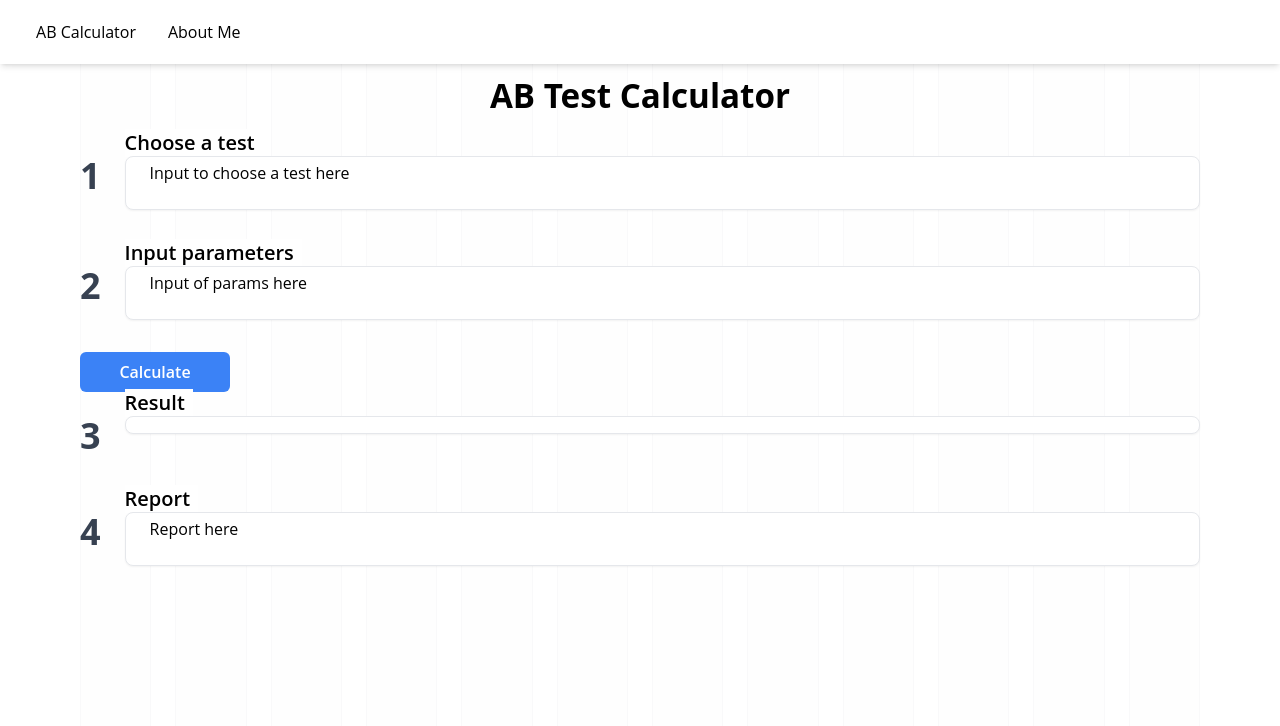
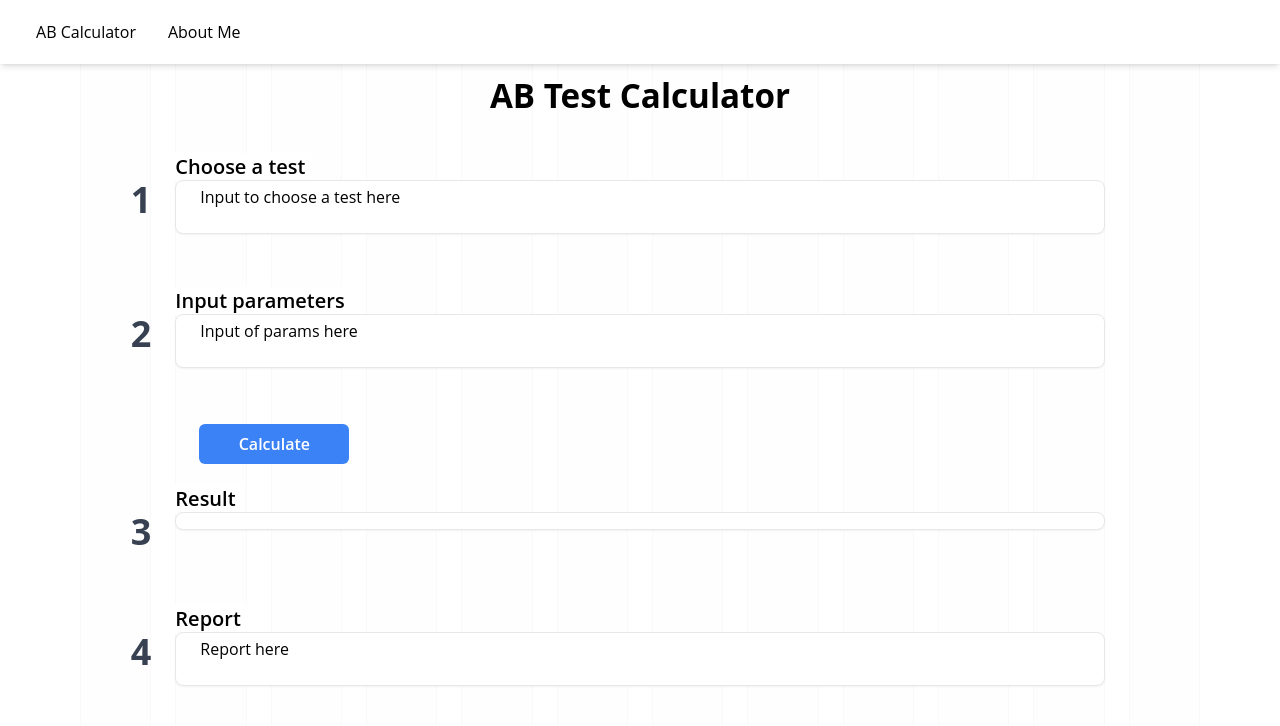
Before and after one commit to Kirill4191/abcalculator, a React (Create React App) app in the folder React/: page / in a window 1280 px wide. Shown: the top 726 px of the page. Built offline with nearby package versions, Linux system fonts and the light colour scheme; no server answers.

Commit message:
9 commit

```diff
--- a/React/src/App.js
+++ b/React/src/App.js
@@ -4,6 +4,7 @@ import api from './api';
 import StickyNavbar from './components/StickyNavbar';
 import Button from './components/Button';
 import GeneralContainer from './components/GeneralContainer';
+import Layout from './components/Layout';
 
 export default function App() {
   const [sampleSize, setSampleSize] = useState(null);
@@ -26,48 +27,51 @@ export default function App() {
 
   return (
     <div className="App">
-        <div className="relative min-h-screen">
-        {/* Base Grid Layout */}
-        <div className="fixed inset-0 mx-auto px-20 pointer-events-none">
-                <div className="h-full max-w-[1440px] mx-auto">
-                  <div className="grid grid-cols-12 gap-6 h-full">
-                    {[...Array(12)].map((_, i) => (
-                      <div key={i} className="col-span-1 h-full bg-gray-100/10 border-x border-gray-200/20" />
-                    ))}
+    <StickyNavbar/>
+    <Layout>
+      <div className="col-span-12 text-center">
+        <h1 className="font-bold text-h4 font-sans mt-3 mb-4">AB Test Calculator</h1>
       </div>
+
+      <div className="col-span-12">
+        <GeneralContainer number="1" title="Choose a test">
+          <p className="mt-3">Input to choose a test here</p>
+        </GeneralContainer>
       </div>
+
+      <div className="col-span-12">
+        <GeneralContainer number="2" title="Input parameters">
+          <p className="mt-3">Input of params here</p>
+        </GeneralContainer>
       </div>
-        <StickyNavbar/>
-        <div className="relative mx-auto max-w-[1440px] px-20">
-          <h1 className="font-bold text-h4 font-sans text-center mt-3 mb-4">AB Test Calculator</h1>
 
-          <GeneralContainer number = "1" title="Choose a test">
-          <p className = "mt-3">Input to choose a test here</p>
-          </GeneralContainer>
-
-          <GeneralContainer number = "2" title="Input parameters">
-          <p className = "mt-3">Input of params here</p>
-          </GeneralContainer>
-
-          <div className="api-section">
+      {/* Adjusted button alignment */}
+      <div className="col-span-12">
+        <div className="grid grid-cols-12 gap-6">
+          <div className="col-start-2 col-span-10">
+            <div className="pl-6"> {/* Match padding with GeneralContainer */}
               <Button variant="primary" onClick={fetchSampleSize}>
                 Calculate
               </Button>
             </div>
+          </div>
+        </div>
+      </div>
 
-          <GeneralContainer number = "3"  title="Result">
+      <div className="col-span-12">
+        <GeneralContainer number="3" title="Result">
           {loading && <p>Loading...</p>}
           {error && <p className="error">{error}</p>}
           {sampleSize !== null && <p>Sample Size: {sampleSize}</p>}
         </GeneralContainer>
+      </div>
 
-
-          <GeneralContainer number = "4"  title="Report">
-          <p className = "mt-3">Report here</p>
+      <div className="col-span-12">
+        <GeneralContainer number="4" title="Report">
+          <p className="mt-3">Report here</p>
         </GeneralContainer>
-
       </div>
-      </div>
+    </Layout>
   </div>
   );
 }
--- a/React/src/components/GeneralContainer.jsx
+++ b/React/src/components/GeneralContainer.jsx
@@ -11,9 +11,14 @@ const GeneralContainer = (props) => {
 
     return (
         // here is the resin container code with title, margins, color
-        <div className="flex gap-6 mb-8">
+        <div className="grid grid-cols-12 gap-6 mb-8">
+        {/* Number aligned to right edge of first column */}
+            <div className="col-span-1 flex justify-end items-start">
                 <div className="text-4xl font-bold text-gray-700 mt-6">{number}</div>
-            <div className="flex-1">
+            </div>
+
+            {/* Content from column 2 to 11 exactly */}
+            <div className="col-start-2 col-span-10">
                 <div className="h-6 pl-6">
                     <h2 className="text-xl font-semibold -mt-2 bg-white pr-2 inline-block -ml-6">
                         {title}
--- /dev/null
+++ b/React/src/components/Layout.jsx
@@ -0,0 +1,27 @@
+import React from 'react';
+
+const Layout = ({ children }) => {
+  return (
+    <div className="relative min-h-screen">
+      {/* Grid Debug Overlay */}
+      <div className="fixed inset-0 mx-auto px-20 pointer-events-none">
+        <div className="h-full max-w-[1440px] mx-auto">
+          <div className="grid grid-cols-12 gap-6 h-full">
+            {[...Array(12)].map((_, i) => (
+              <div key={i} className="col-span-1 h-full bg-gray-100/10 border-x border-gray-200/20" />
+            ))}
+          </div>
+        </div>
+      </div>
+
+      {/* Main Content */}
+      <div className="relative mx-auto max-w-[1440px] px-20">
+        <div className="grid grid-cols-12 gap-6">
+          {children}
+        </div>
+      </div>
+    </div>
+  );
+};
+
+export default Layout;
```
Lines whose indentation alone changed are shown as unchanged.
